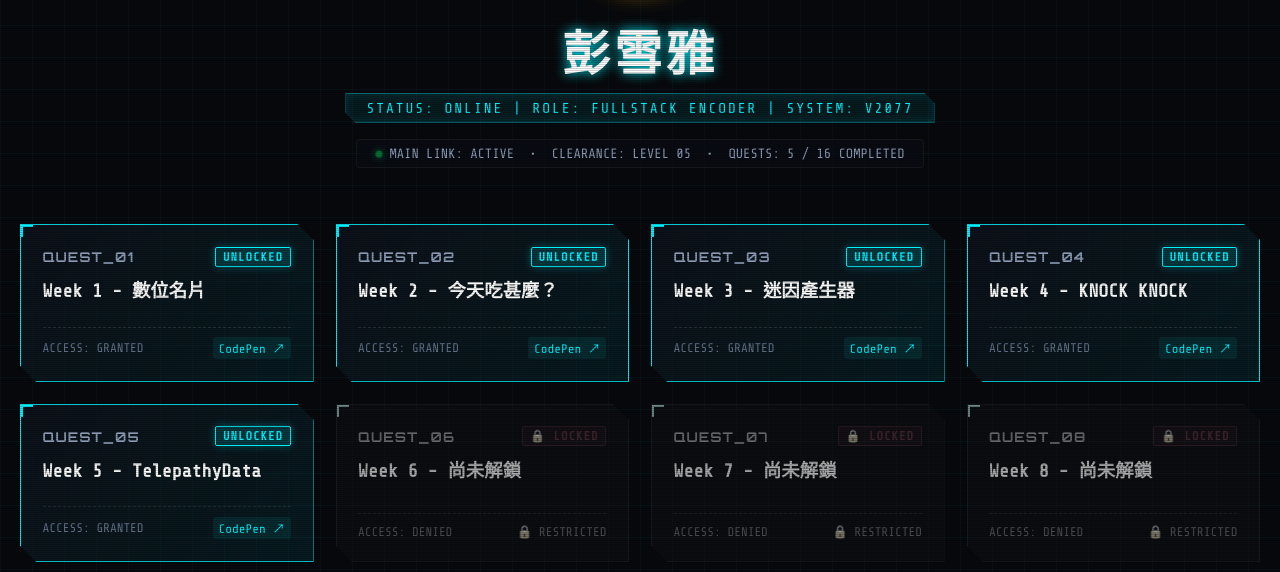
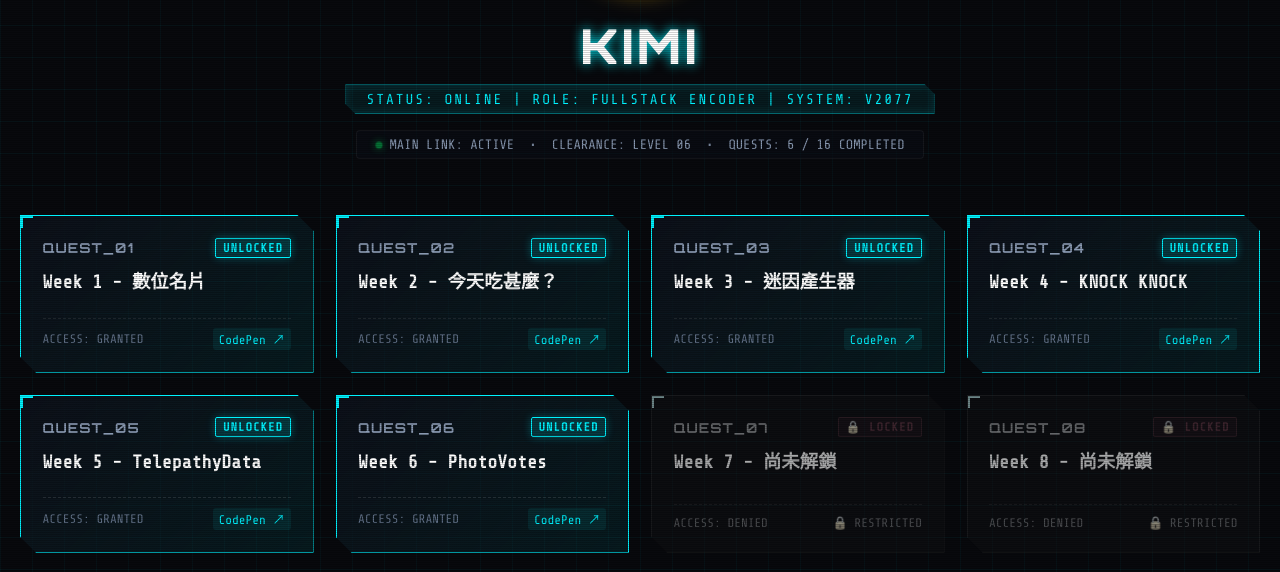
Before and after one commit to s26110170-png/s26110170, a plain HTML site: page index.html in a window 1280 px wide. Shown: the part 199-771 px from the top of the page. Drawn offline with nearby package versions, Linux system fonts and the light colour scheme.

Commit message:
Update index.html

```diff
--- a/index.html
+++ b/index.html
@@ -445,15 +445,15 @@
         <div class="avatar-badge">ONLINE</div>
       </div>
 
-      <h1 class="profile-name">彭雪雅</h1>
+      <h1 class="profile-name">kimi</h1>
       <div class="profile-tagline">STATUS: ONLINE | ROLE: FULLSTACK ENCODER | SYSTEM: v2077</div>
 
       <div class="status-bar">
         <div class="status-item"><div class="status-dot"></div> MAIN LINK: ACTIVE</div>
         <div class="status-item">•</div>
-        <div class="status-item">CLEARANCE: LEVEL 05</div>
+        <div class="status-item">CLEARANCE: LEVEL 06</div>
         <div class="status-item">•</div>
-        <div class="status-item">QUESTS: 5 / 16 COMPLETED</div>
+        <div class="status-item">QUESTS: 6 / 16 COMPLETED</div>
       </div>
     </header>
 
@@ -533,21 +533,22 @@
           <span class="codepen-btn" onclick="event.stopPropagation(); playBeep(1200); window.open('https://codepen.io/editor/diplpqyw-the-encoder/pen/01a12f26-a14d-7cc6-82d1-1a4d6b2185da', '_blank');">CodePen ↗</span>
         </div>
       </a>
-      <!-- Week 6 to 16: Locked -->
 
-      <div class="quest-card locked" onclick="triggerLockedFX(this, 'Week 6')">
+                  <!-- Week 6: PhotoVotes -->
+      <a href="w6/index.html" class="quest-card unlocked" onclick="playBeep(880)">
         <div>
           <div class="quest-header">
             <span class="quest-number">QUEST_06</span>
-            <span class="quest-status status-locked-badge">🔒 LOCKED</span>
+            <span class="quest-status status-cleared">UNLOCKED</span>
           </div>
-          <div class="quest-title">Week 6 - 尚未解鎖</div>
+          <div class="quest-title">Week 6 - PhotoVotes</div>
         </div>
         <div class="quest-footer">
-          <span>ACCESS: DENIED</span>
-          <span>🔒 RESTRICTED</span>
+          <span>ACCESS: GRANTED</span>
+          <span class="codepen-btn" onclick="event.stopPropagation(); playBeep(1200); window.open('https://codepen.io/editor/diplpqyw-the-encoder/pen/01a20774-309a-7dd6-b729-4410436e41b6');">CodePen ↗</span>
         </div>
-      </div>
+      </a>
+      <!-- Week 7 to 16: Locked -->
 
       <div class="quest-card locked" onclick="triggerLockedFX(this, 'Week 7')">
         <div>
```
